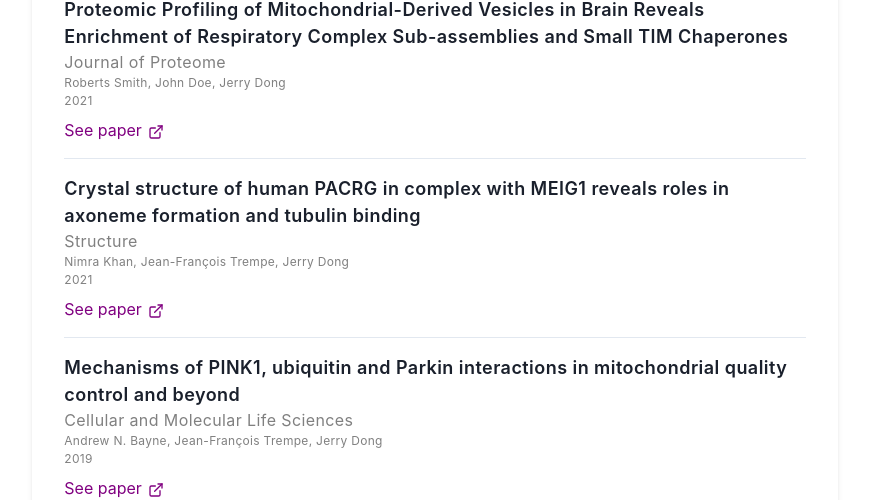
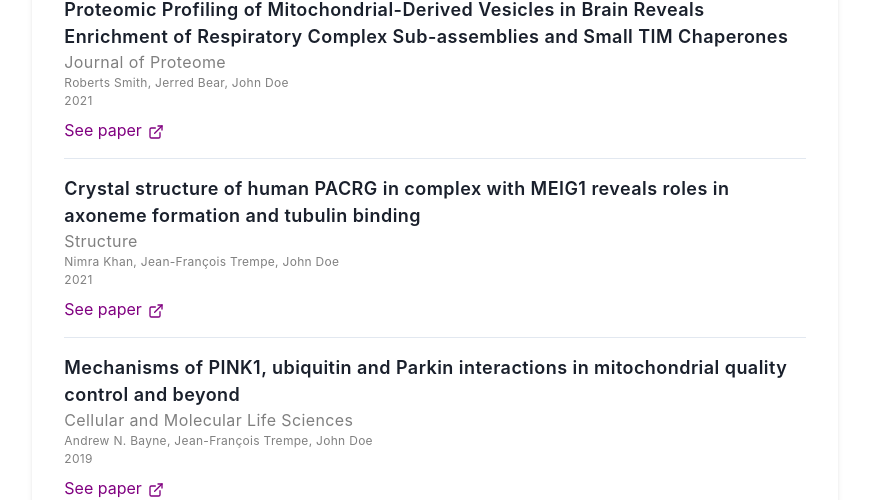
Before and after one commit to McGill-Research-App/labconnect-web, a Next.js app: page /profile in a window 1280 px wide. Shown: the part 1778-2278 px from the top of the page, without its empty margins (386-1255 px from the left). Built offline with nearby package versions, Linux system fonts and the light colour scheme.

Commit message:
[fix] Take out real names

```diff
--- a/pages/profile.tsx
+++ b/pages/profile.tsx
@@ -665,7 +665,7 @@ const ProfilePage = ({ item }: { item: User }) => (
                           </GridItem>
                           <GridItem>
                             <Text fontSize="xs" letterSpacing="wide" color="gray">
-                              Roberts Smith, John Doe, Jerry Dong
+                              Roberts Smith, Jerred Bear, John Doe
                             </Text>
                           </GridItem>
                           <GridItem>
@@ -702,7 +702,7 @@ const ProfilePage = ({ item }: { item: User }) => (
                           </GridItem>
                           <GridItem>
                             <Text fontSize="xs" letterSpacing="wide" color="gray">
-                              Nimra Khan, Jean-François Trempe, Jerry Dong
+                              Nimra Khan, Jean-François Trempe, John Doe
                             </Text>
                           </GridItem>
                           <GridItem>
@@ -739,7 +739,7 @@ const ProfilePage = ({ item }: { item: User }) => (
                           </GridItem>
                           <GridItem>
                             <Text fontSize="xs" letterSpacing="wide" color="gray">
-                              Andrew N. Bayne, Jean-François Trempe, Jerry Dong
+                              Andrew N. Bayne, Jean-François Trempe, John Doe
                             </Text>
                           </GridItem>
                           <GridItem>
```
